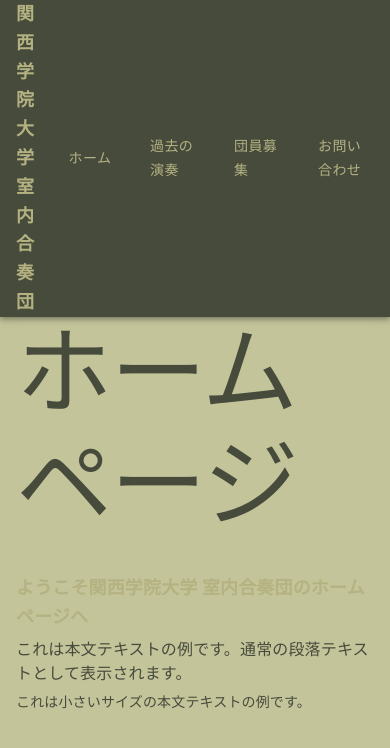
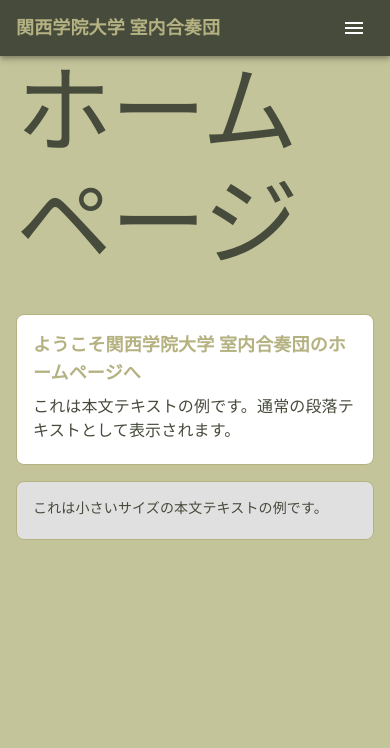
Before and after one commit to gassoudan/club_hp, a React (Create React App) app: page / in a window 390 px wide. Shown: the top 748 px of the page. Built offline with nearby package versions, Linux system fonts and the light colour scheme.

Commit message:
if mobile apply drawer to header

```diff
--- a/package.json
+++ b/package.json
@@ -6,6 +6,7 @@
   "dependencies": {
     "@emotion/react": "^11.11.4",
     "@emotion/styled": "^11.11.5",
+    "@mui/icons-material": "^5.15.18",
     "@mui/material": "^5.15.18",
     "@testing-library/jest-dom": "^5.17.0",
     "@testing-library/react": "^13.4.0",
--- a/src/Header.jsx
+++ b/src/Header.jsx
@@ -1,35 +1,94 @@
-import React from 'react';
-import { AppBar, Toolbar, Typography, Button } from '@mui/material';
+import React, { useState } from 'react';
+import { AppBar, Toolbar, Typography, Button, IconButton, Drawer, List, ListItem, ListItemText } from '@mui/material';
+import MenuIcon from '@mui/icons-material/Menu';
 import { Link } from 'react-router-dom';
-import { styled } from '@mui/system';
+import { styled, useTheme } from '@mui/system';
+import useMediaQuery from '@mui/material/useMediaQuery';
 
 // スタイルを定義
 const StyledToolbar = styled(Toolbar)({
   display: 'flex',
-  justifyContent: 'center',
+  justifyContent: 'space-between',
 });
 
+const StyledTypography = styled(Typography)({
+  flexGrow: 1,
+});
+
+const StyledButton = styled(Button)({
+  marginLeft: '20px',
+});
+
+const StyledListItem = styled(ListItem)(({ theme }) => ({
+  '&.MuiListItem-button': {
+    color: theme.palette.text.primary,
+  },
+}));
+
 function Header() {
+  const [drawerOpen, setDrawerOpen] = useState(false);
+  const theme = useTheme();
+  const isMobile = useMediaQuery(theme.breakpoints.down('sm')); // 画面サイズがsm以下かどうかを判定
+
+  const toggleDrawer = (open) => (event) => {
+    if (event.type === 'keydown' && (event.key === 'Tab' || event.key === 'Shift')) {
+      return;
+    }
+    setDrawerOpen(open);
+  };
+
+  const menuList = (
+    <List>
+      <StyledListItem button component={Link} to="/" onClick={toggleDrawer(false)}>
+        <ListItemText primary="ホーム" />
+      </StyledListItem>
+      <StyledListItem button component={Link} to="/record" onClick={toggleDrawer(false)}>
+        <ListItemText primary="過去の演奏" />
+      </StyledListItem>
+      <StyledListItem button component={Link} to="/recruit" onClick={toggleDrawer(false)}>
+        <ListItemText primary="団員募集" />
+      </StyledListItem>
+      <StyledListItem button component={Link} to="/contact" onClick={toggleDrawer(false)}>
+        <ListItemText primary="お問い合わせ" />
+      </StyledListItem>
+    </List>
+  );
+
   return (
+    <>
       <AppBar position="static" color="primary">
         <StyledToolbar>
-        <Typography variant="h6">
+          <StyledTypography variant="h6">
             関西学院大学 室内合奏団
-        </Typography>
-        <Button component={Link} to="/" color="inherit">
+          </StyledTypography>
+          {isMobile ? (
+            <>
+              <IconButton edge="start" color="inherit" aria-label="menu" onClick={toggleDrawer(true)}>
+                <MenuIcon />
+              </IconButton>
+              <Drawer anchor="right" open={drawerOpen} onClose={toggleDrawer(false)}>
+                {menuList}
+              </Drawer>
+            </>
+          ) : (
+            <div>
+              <StyledButton component={Link} to="/" color="inherit">
                 ホーム
-        </Button>
-        <Button component={Link} to="/record" color="inherit">
+              </StyledButton>
+              <StyledButton component={Link} to="/record" color="inherit">
                 過去の演奏
-        </Button>
-        <Button component={Link} to="/recruit" color="inherit">
+              </StyledButton>
+              <StyledButton component={Link} to="/recruit" color="inherit">
                 団員募集
-        </Button>
-        <Button component={Link} to="/contact" color="inherit">
+              </StyledButton>
+              <StyledButton component={Link} to="/contact" color="inherit">
                 お問い合わせ
-        </Button>
+              </StyledButton>
+            </div>
+          )}
         </StyledToolbar>
       </AppBar>
+    </>
   );
 }
 
--- a/src/Home.jsx
+++ b/src/Home.jsx
@@ -1,24 +1,43 @@
-import React from 'react'
-import { Typography, Container } from '@mui/material';
+import React from 'react';
+import { Box, Typography, Container } from '@mui/material';
 
-export default function Home() {
+function Home() {
   return (
-		<div>
     <Container>
       <Typography variant="h1" gutterBottom>
         ホームページ
       </Typography>
+      <Box
+        sx={{
+          border: '1px solid',
+          borderColor: 'secondary.main', // テーマのセカンダリカラーを適用
+          padding: 2,
+          marginBottom: 2,
+          borderRadius: 2,
+          backgroundColor: 'background.paper', // テーマの背景色を適用
+        }}
+      >
         <Typography variant="h6" gutterBottom>
           ようこそ関西学院大学 室内合奏団のホームページへ
         </Typography>
         <Typography variant="body1" gutterBottom>
           これは本文テキストの例です。通常の段落テキストとして表示されます。
         </Typography>
+      </Box>
+      <Box
+        sx={{
+          border: '1px solid #B5B282',
+          padding: 2,
+          borderRadius: 2,
+          backgroundColor: '#e0e0e0',
+        }}
+      >
         <Typography variant="body2" gutterBottom>
           これは小さいサイズの本文テキストの例です。
         </Typography>
+      </Box>
     </Container>
+  );
+}
 
-		</div>
-  )
-}
+export default Home;
--- a/src/theme.js
+++ b/src/theme.js
@@ -10,6 +10,11 @@
     },
     background: {
       default: '#c4c49b', // 全体の背景色
+      paper: '#ffffff',  // ボックスの背景色
+    },
+    text: {
+      primary: '#464B3C', // テキストの色
+      secondary: '#B5B282', // セカンダリテキストの色
     },
   },
   typography: {
```
Also changed, not shown: 1 other file (tests, documents, lock files or other folders). Lines whose indentation alone changed are shown as unchanged.
